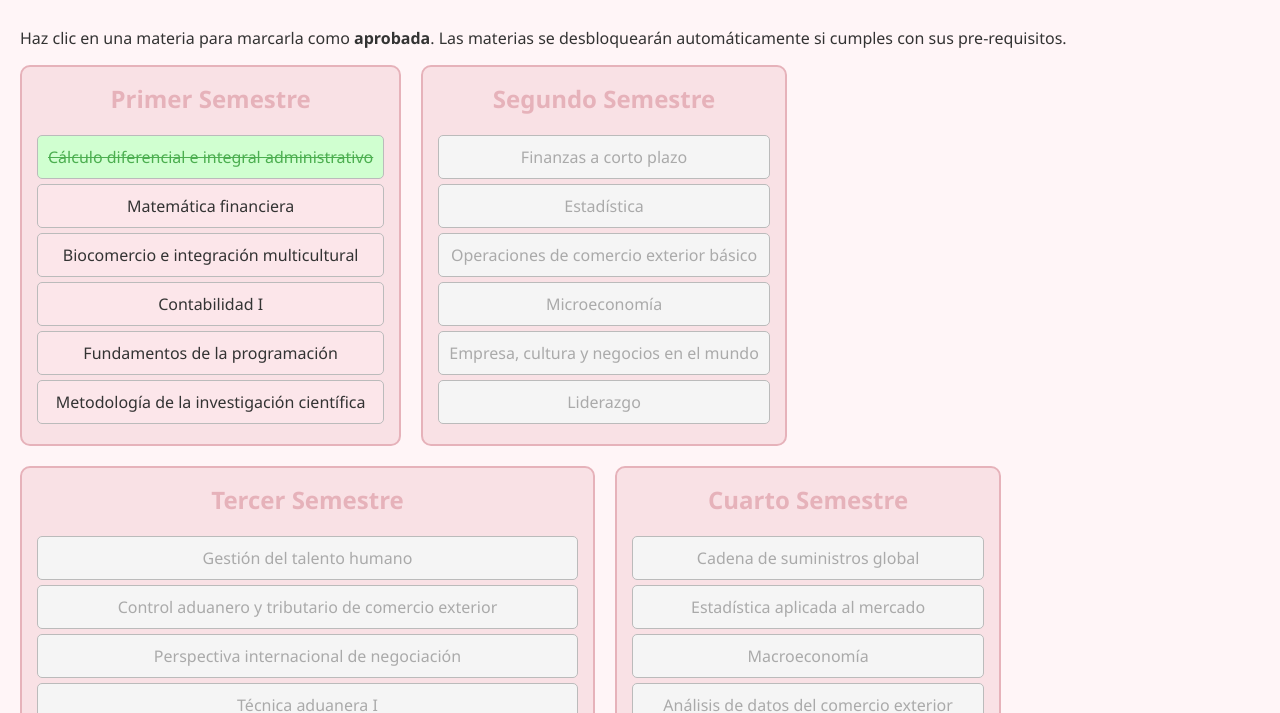
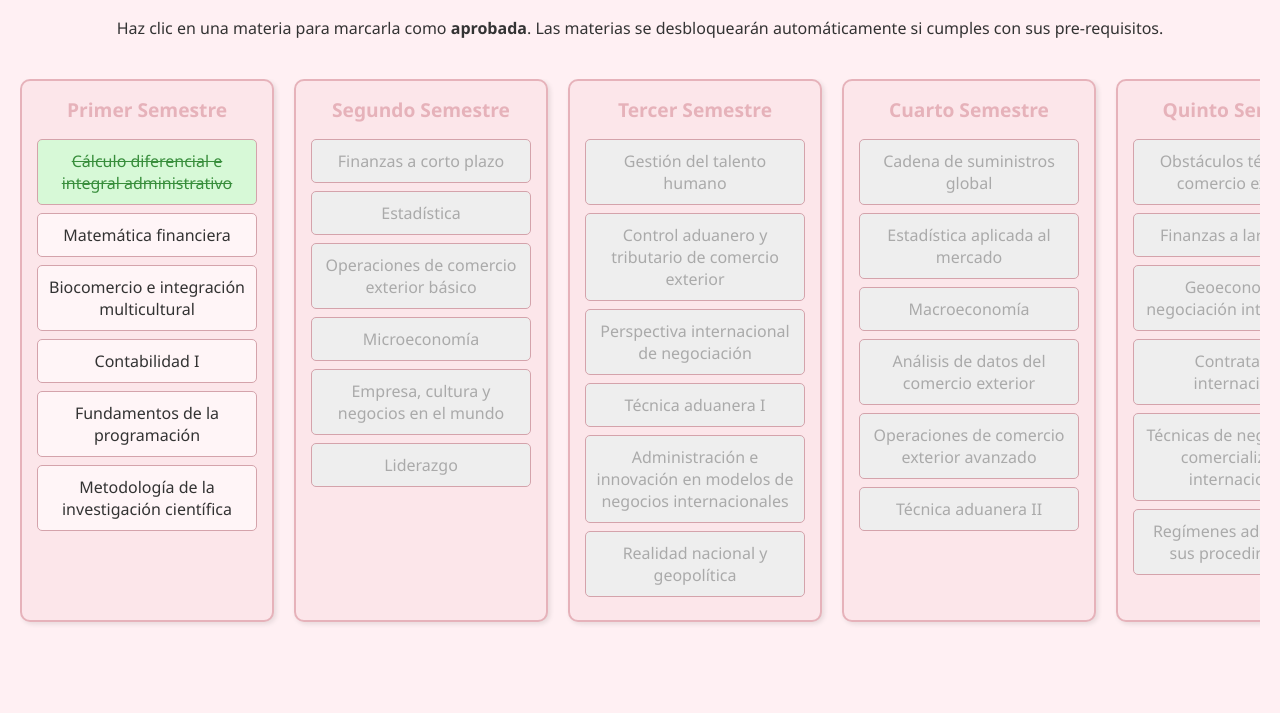
Before and after one commit to Anahi2018/Malla-Comercio-Exterior, a plain HTML site: page index.html in a window 1280 px wide. Both pictures are taken after a click on the element "Cálculo diferencial e integral administrativo". Shown: the part 87-800 px from the top of the page. Drawn offline with Linux system fonts and the light colour scheme.

Commit message:
Update style.css

```diff
--- a/style.css
+++ b/style.css
@@ -1,6 +1,6 @@
 body {
     font-family: 'Segoe UI', Tahoma, Geneva, Verdana, sans-serif;
-    background-color: #fff5f7;
+    background-color: #fff0f3;
     color: #333;
     margin: 0;
     padding: 20px;
@@ -9,32 +9,42 @@ body {
 h1 {
     color: #E6B2BA;
     text-align: center;
-    margin-bottom: 30px;
+    margin-bottom: 20px;
+}
+
+p {
+    text-align: center;
+    margin-bottom: 40px;
+}
+
+#malla-container {
+    display: flex;
+    gap: 20px;
+    overflow-x: auto;
+    padding-bottom: 20px;
 }
 
 .semestre {
+    min-width: 220px;
+    background-color: #fce6ea;
     border: 2px solid #E6B2BA;
     border-radius: 10px;
     padding: 15px;
-    margin-right: 20px;
-    margin-bottom: 20px;
-    background-color: #f9e1e5;
-    display: inline-block;
-    vertical-align: top;
-    min-width: 250px;
+    box-shadow: 2px 2px 5px rgba(0,0,0,0.1);
 }
 
 .semestre h2 {
     color: #E6B2BA;
+    text-align: center;
     margin-top: 0;
-    text-align: center;
+    font-size: 1.2em;
 }
 
 .materia {
     padding: 10px;
-    margin: 5px 0;
-    border: 1px solid #bbb;
-    background-color: #fce6ea;
+    margin: 8px 0;
+    border: 1px solid #d4a3ab;
+    background-color: #fff5f7;
     border-radius: 5px;
     cursor: pointer;
     transition: background-color 0.3s;
@@ -42,33 +52,17 @@ h1 {
 }
 
 .materia:hover {
-    background-color: #f7cfd6;
+    background-color: #fbdde2;
 }
 
 .materia.bloqueada {
-    background-color: #f5f5f5;
+    background-color: #eee;
     color: #aaa;
     pointer-events: none;
 }
 
 .materia.aprobada {
-    background-color: #d0ffd0;
+    background-color: #d7f9d7;
+    color: #388e3c;
     text-decoration: line-through;
-    color: #4caf50;
 }
-
-button {
-    display: block;
-    margin: 30px auto;
-    padding: 10px 20px;
-    font-size: 16px;
-    background-color: #E6B2BA;
-    color: white;
-    border: none;
-    border-radius: 5px;
-    cursor: pointer;
-}
-
-button:hover {
-    background-color: #d18d96;
-}
```
